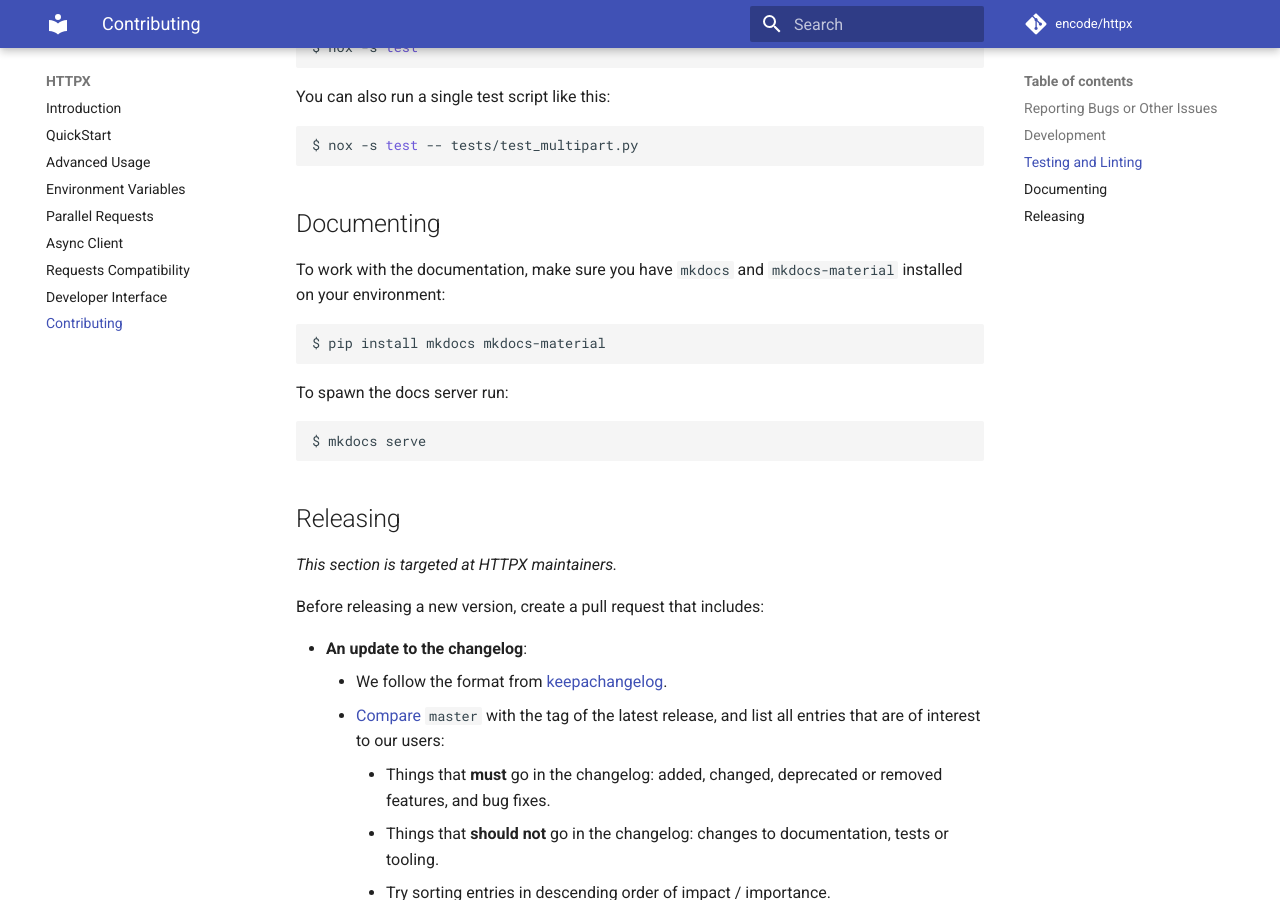
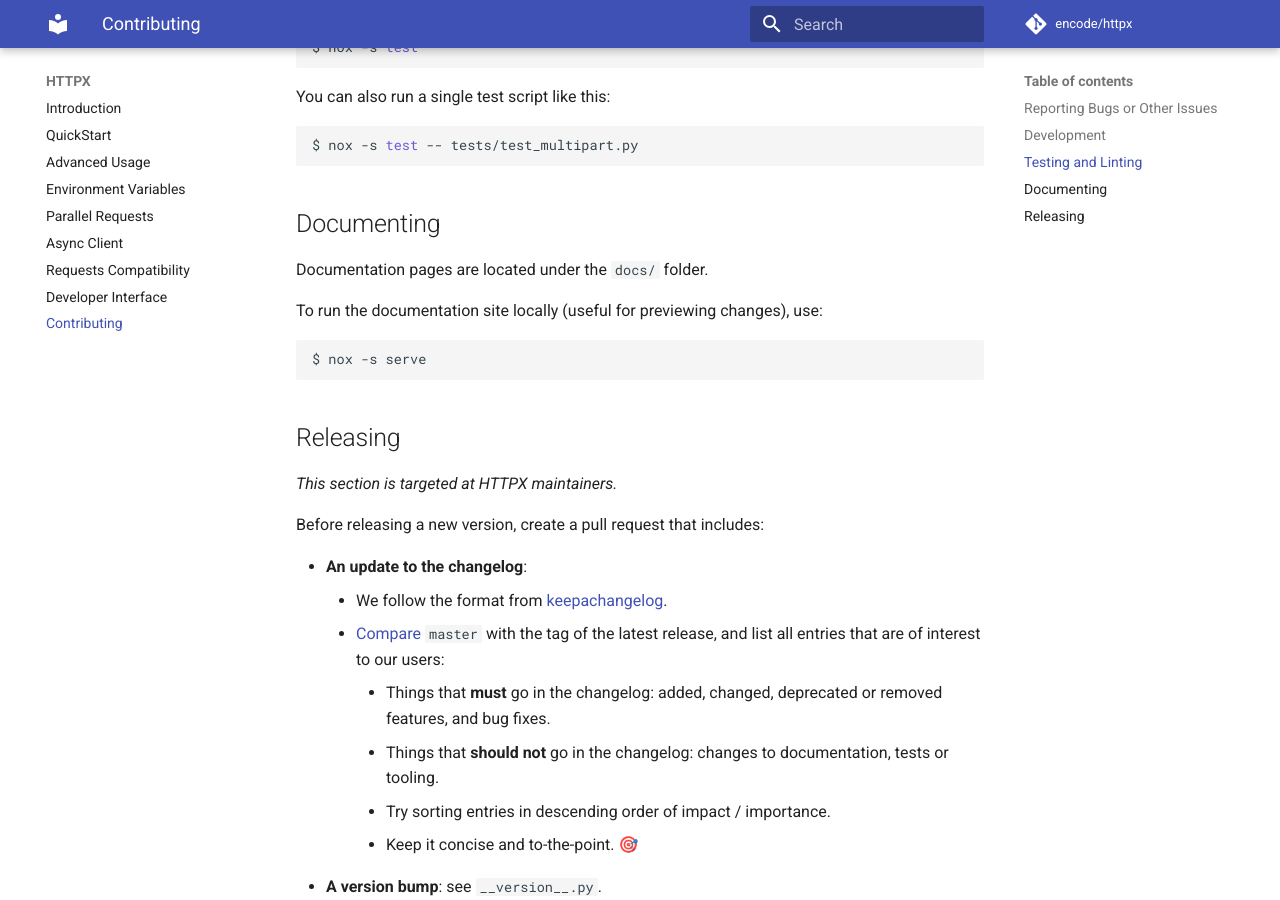
Before and after one commit to WorldStar0126/httpx, an MkDocs documentation site: the page built from docs/contributing.md, in a window 1280 px wide and 900 px high, scrolled down 2000 px. Built offline with MkDocs 1.6.1 and Material for MkDocs 9.7.7, drawn with Linux system fonts in a browser that asks for light colours; comment, search, counter and statistics services are not loaded.

Commit message:
Allow serving docs via nox (#450)

````diff
--- a/docs/contributing.md
+++ b/docs/contributing.md
@@ -102,17 +102,12 @@ $ nox -s test -- tests/test_multipart.py
 
 ## Documenting
 
-To work with the documentation, make sure you have `mkdocs` and
-`mkdocs-material` installed on your environment:
+Documentation pages are located under the `docs/` folder.
+
+To run the documentation site locally (useful for previewing changes), use:
 
 ```shell
-$ pip install mkdocs mkdocs-material
-```
-
-To spawn the docs server run:
-
-```shell
-$ mkdocs serve
+$ nox -s serve
 ```
 
 ## Releasing
````
Also changed, not shown: noxfile.py (+8 -0 lines).
